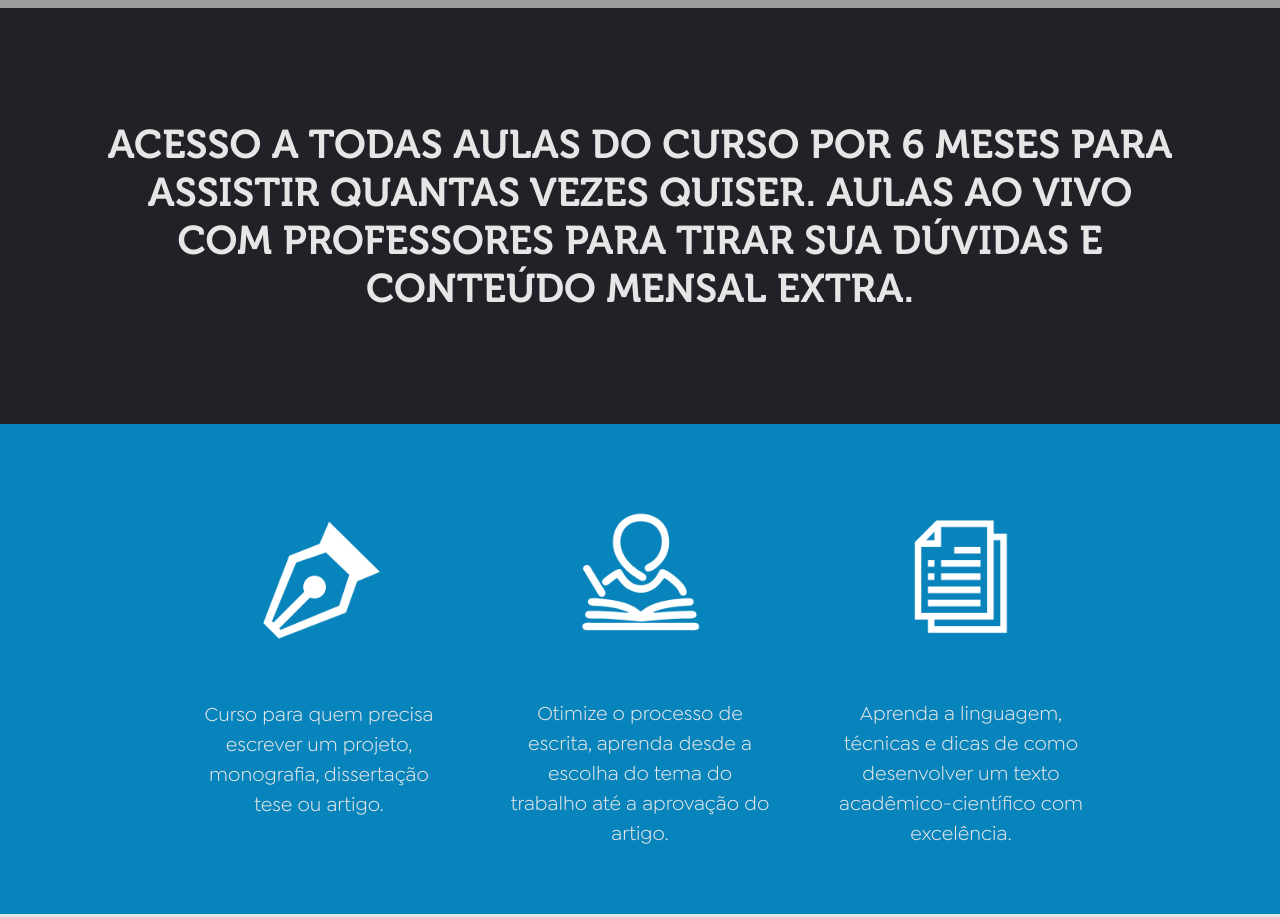
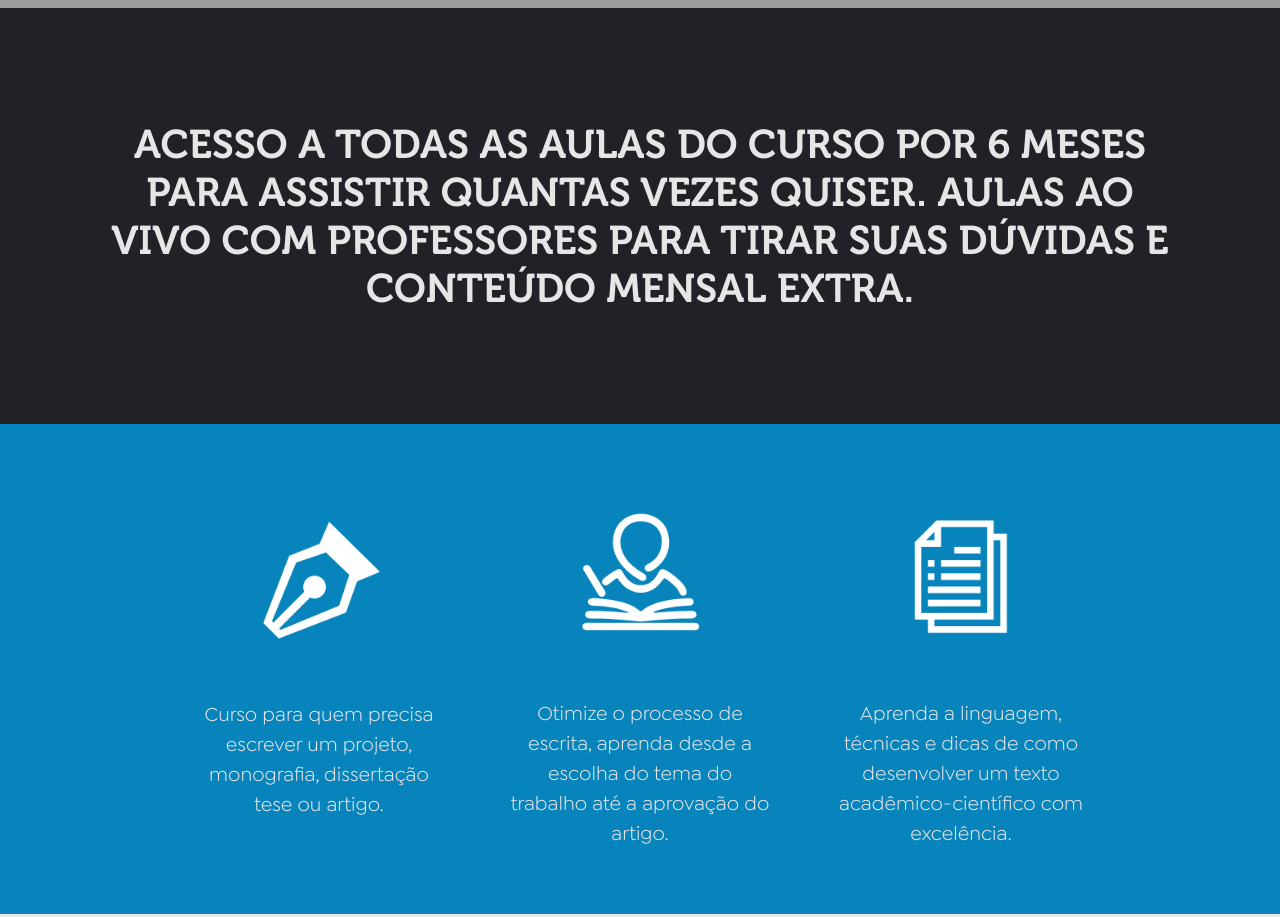
Before and after one commit to ipanko/newpage, a plain HTML site: page index.html in a window 1280 px wide. Shown: the part 1000-1917 px from the top of the page. Drawn offline with Linux system fonts and the light colour scheme; grey boxes are pictures that could not be loaded.

Commit message:
Update index.html

```diff
--- a/index.html
+++ b/index.html
@@ -45,8 +45,8 @@
         <img class="imgfluid" src="assets/bannermobile.png" alt="">
       </div>
     <section id="sobre1">
-        <h1 class="nsfmobile">ACESSO A TODAS AULAS DO CURSO POR 6 MESES PARA ASSISTIR QUANTAS VEZES QUISER. AULAS AO VIVO COM PROFESSORES PARA TIRAR SUA DÚVIDAS E CONTEÚDO MENSAL EXTRA.</h1>
-        <p class="onlymobile">ACESSO A TODAS AULAS DO CURSO POR 6 MESES PARA ASSISTIR QUANTAS VEZES QUISER. AULAS AO VIVO COM PROFESSORES PARA TIRAR SUA DÚVIDAS E CONTEÚDO MENSAL EXTRA.</p>
+        <h1 class="nsfmobile">ACESSO A TODAS AS AULAS DO CURSO POR 6 MESES PARA ASSISTIR QUANTAS VEZES QUISER. AULAS AO VIVO COM PROFESSORES PARA TIRAR SUAS DÚVIDAS E CONTEÚDO MENSAL EXTRA.</h1>
+        <p class="onlymobile">ACESSO A TODAS AS AULAS DO CURSO POR 6 MESES PARA ASSISTIR QUANTAS VEZES QUISER. AULAS AO VIVO COM PROFESSORES PARA TIRAR SUAS DÚVIDAS E CONTEÚDO MENSAL EXTRA.</p>
 
     </section>
     <section class="sobre2">
```
